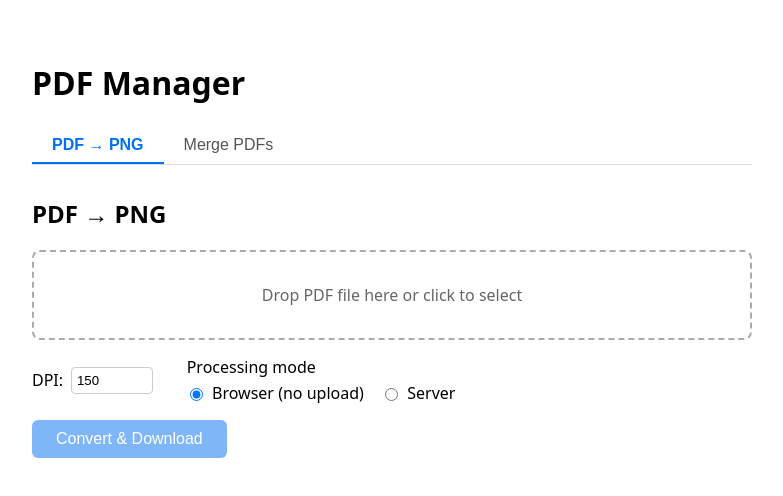
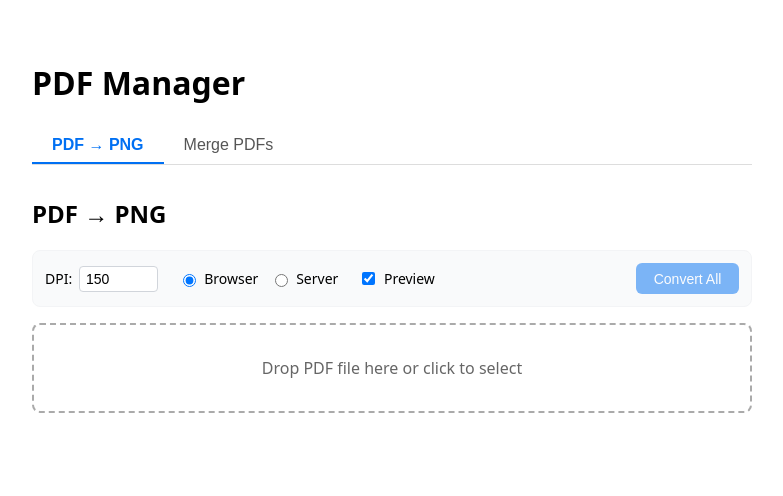
Before and after one commit to dpluscec/pdf2png, a React (Vite) app: page / in a window 1280 px wide. Shown: the top 496 px of the page, without its empty margins (248-1031 px from the left). Built offline with nearby package versions, Linux system fonts and the light colour scheme.

Commit message:
feat: PDF->PNG multi-file card grid with thumbnails and drag-to-reorder

```diff
--- a/src/pages/PdfToPng.tsx
+++ b/src/pages/PdfToPng.tsx
@@ -1,16 +1,28 @@
-import { useState } from 'react';
+import { useState, useCallback } from 'react';
 import * as pdfjsLib from 'pdfjs-dist';
 import JSZip from 'jszip';
+import {
+  DndContext,
+  closestCenter,
+  KeyboardSensor,
+  PointerSensor,
+  useSensor,
+  useSensors,
+  DragEndEvent,
+} from '@dnd-kit/core';
+import {
+  arrayMove,
+  SortableContext,
+  sortableKeyboardCoordinates,
+  rectSortingStrategy,
+} from '@dnd-kit/sortable';
 import FileDropZone from '../components/FileDropZone';
+import PdfFileCard from '../components/PdfFileCard';
 
-// Point pdfjs at the bundled worker — Vite resolves the URL at build time
 pdfjsLib.GlobalWorkerOptions.workerSrc = new URL(
   'pdfjs-dist/build/pdf.worker.mjs',
   import.meta.url
 ).toString();
-
-type Mode = 'browser' | 'server';
-type Status = 'idle' | 'processing' | 'done' | 'error';
 
 export interface PdfEntry {
   id: string;
@@ -21,39 +33,11 @@ export interface PdfEntry {
   error: string;
 }
 
-async function convertBrowser(file: File, dpi: number): Promise<void> {
-  const arrayBuffer = await file.arrayBuffer();
-  const pdf = await pdfjsLib.getDocument({ data: arrayBuffer }).promise;
-  const zip = new JSZip();
-  const scale = dpi / 72;
+type Mode = 'browser' | 'server';
+type GroupStatus = 'idle' | 'processing' | 'done' | 'error';
 
-  for (let i = 1; i <= pdf.numPages; i++) {
-    const page = await pdf.getPage(i);
-    const viewport = page.getViewport({ scale });
-    const canvas = document.createElement('canvas');
-    canvas.width = Math.round(viewport.width);
-    canvas.height = Math.round(viewport.height);
-    const ctx = canvas.getContext('2d')!;
-    await page.render({ canvasContext: ctx, viewport }).promise;
-    const blob = await new Promise<Blob>((resolve) => canvas.toBlob((b) => resolve(b!), 'image/png'));
-    zip.file(`page-${String(i).padStart(3, '0')}.png`, blob);
-    page.cleanup();
-  }
-
-  const content = await zip.generateAsync({ type: 'blob' });
-  triggerDownload(content, `${file.name.replace(/\.pdf$/i, '')}-pages.zip`);
-}
-
-async function convertServer(file: File, dpi: number): Promise<void> {
-  const formData = new FormData();
-  formData.append('file', file);
-  const response = await fetch(`/api/convert?dpi=${dpi}`, { method: 'POST', body: formData });
-  if (!response.ok) {
-    const body = await response.json().catch(() => ({}));
-    throw new Error((body as { error?: string }).error ?? 'Server conversion failed');
-  }
-  const blob = await response.blob();
-  triggerDownload(blob, `${file.name.replace(/\.pdf$/i, '')}-pages.zip`);
+function stemName(file: File): string {
+  return file.name.replace(/\.pdf$/i, '');
 }
 
 function triggerDownload(blob: Blob, filename: string): void {
@@ -65,44 +49,186 @@ function triggerDownload(blob: Blob, filename: string): void {
   setTimeout(() => URL.revokeObjectURL(url), 100);
 }
 
+async function convertBrowser(file: File, dpi: number, folderName: string): Promise<Blob> {
+  const data = new Uint8Array(await file.arrayBuffer());
+  const pdf = await pdfjsLib.getDocument({ data }).promise;
+  const zip = new JSZip();
+  const scale = dpi / 72;
+
+  for (let i = 1; i <= pdf.numPages; i++) {
+    const page = await pdf.getPage(i);
+    const viewport = page.getViewport({ scale });
+    const canvas = document.createElement('canvas');
+    canvas.width = Math.round(viewport.width);
+    canvas.height = Math.round(viewport.height);
+    await page.render({ canvasContext: canvas.getContext('2d') as CanvasRenderingContext2D, viewport }).promise;
+    const blob = await new Promise<Blob>((res) => canvas.toBlob((b) => res(b!), 'image/png'));
+    zip.file(`${folderName}/page-${String(i).padStart(3, '0')}.png`, blob);
+    page.cleanup();
+  }
+
+  return zip.generateAsync({ type: 'blob' });
+}
+
+async function convertServer(file: File, dpi: number, folderName: string): Promise<Blob> {
+  const formData = new FormData();
+  formData.append('file', file);
+  const response = await fetch(`/api/convert?dpi=${dpi}`, { method: 'POST', body: formData });
+  if (!response.ok) {
+    const body = await response.json().catch(() => ({}));
+    throw new Error((body as { error?: string }).error ?? 'Server conversion failed');
+  }
+
+  // Server returns flat zip (page-001.png, ...); repack into subfolder client-side
+  const serverZip = await JSZip.loadAsync(await response.blob());
+  const outZip = new JSZip();
+  await Promise.all(
+    Object.entries(serverZip.files)
+      .filter(([, f]) => !f.dir)
+      .map(async ([name, f]) => {
+        outZip.file(`${folderName}/${name}`, await f.async('blob'));
+      })
+  );
+  return outZip.generateAsync({ type: 'blob' });
+}
+
 export default function PdfToPng() {
-  const [file, setFile] = useState<File | null>(null);
+  const [entries, setEntries] = useState<PdfEntry[]>([]);
   const [dpi, setDpi] = useState(150);
   const [mode, setMode] = useState<Mode>('browser');
-  const [status, setStatus] = useState<Status>('idle');
-  const [error, setError] = useState('');
+  const [showPreview, setShowPreview] = useState(true);
+  const [groupStatus, setGroupStatus] = useState<GroupStatus>('idle');
 
-  const handleFile = (files: File[]) => {
-    setFile(files[0]);
-    setStatus('idle');
-    setError('');
+  const sensors = useSensors(
+    useSensor(PointerSensor),
+    useSensor(KeyboardSensor, { coordinateGetter: sortableKeyboardCoordinates })
+  );
+
+  const handleFiles = (files: File[]) => {
+    const newEntries: PdfEntry[] = files.map((file) => ({
+      id: `${file.name}-${Date.now()}-${Math.random()}`,
+      file,
+      pageCount: null,
+      thumbnail: null,
+      status: 'idle',
+      error: '',
+    }));
+    setEntries((prev) => [...prev, ...newEntries]);
   };
 
-  const handleConvert = async () => {
-    if (!file) return;
-    setStatus('processing');
-    setError('');
+  const handleMetadata = useCallback((id: string, pageCount: number, thumbnail: string | null) => {
+    setEntries((prev) =>
+      prev.map((e) => (e.id === id ? { ...e, pageCount, thumbnail } : e))
+    );
+  }, []);
+
+  const handleDragEnd = (event: DragEndEvent) => {
+    const { active, over } = event;
+    if (over && active.id !== over.id) {
+      setEntries((prev) => {
+        const oldIndex = prev.findIndex((e) => e.id === active.id);
+        const newIndex = prev.findIndex((e) => e.id === over.id);
+        return arrayMove(prev, oldIndex, newIndex);
+      });
+    }
+  };
+
+  const handleTogglePreview = () => {
+    const next = !showPreview;
+    setShowPreview(next);
+    if (!next) {
+      setEntries((prev) => prev.map((e) => ({ ...e, thumbnail: null })));
+    }
+  };
+
+  // Converts a single entry and returns its zip blob (or null on error).
+  // Updates entry status in state.
+  const convertEntry = async (entry: PdfEntry): Promise<Blob | null> => {
+    setEntries((prev) =>
+      prev.map((e) => (e.id === entry.id ? { ...e, status: 'processing', error: '' } : e))
+    );
     try {
-      if (mode === 'browser') {
-        await convertBrowser(file, dpi);
-      } else {
-        await convertServer(file, dpi);
+      const folder = stemName(entry.file);
+      const blob =
+        mode === 'browser'
+          ? await convertBrowser(entry.file, dpi, folder)
+          : await convertServer(entry.file, dpi, folder);
+      setEntries((prev) =>
+        prev.map((e) => (e.id === entry.id ? { ...e, status: 'done' } : e))
+      );
+      return blob;
+    } catch (err) {
+      setEntries((prev) =>
+        prev.map((e) =>
+          e.id === entry.id
+            ? { ...e, status: 'error', error: err instanceof Error ? err.message : 'Unknown error' }
+            : e
+        )
+      );
+      return null;
     }
-      setStatus('done');
-    } catch (err) {
-      setError(err instanceof Error ? err.message : 'Unknown error');
-      setStatus('error');
+  };
+
+  const handleConvertOne = async (id: string) => {
+    const entry = entries.find((e) => e.id === id);
+    if (!entry) return;
+    const blob = await convertEntry(entry);
+    if (blob) triggerDownload(blob, `${stemName(entry.file)}-pages.zip`);
+  };
+
+  const handleConvertAll = async () => {
+    const idleEntries = entries.filter((e) => e.status === 'idle');
+    if (idleEntries.length === 0) return;
+
+    setGroupStatus('processing');
+    const blobs: Blob[] = [];
+
+    for (const entry of idleEntries) {
+      const blob = await convertEntry(entry);
+      if (blob) blobs.push(blob);
     }
+
+    if (blobs.length === 0) {
+      setGroupStatus('error');
+      return;
+    }
+
+    // Merge all per-file zips into one combined zip
+    const combined = new JSZip();
+    for (const blob of blobs) {
+      const z = await JSZip.loadAsync(blob);
+      await Promise.all(
+        Object.entries(z.files)
+          .filter(([, f]) => !f.dir)
+          .map(async ([name, f]) => {
+            combined.file(name, await f.async('blob'));
+          })
+      );
+    }
+
+    triggerDownload(await combined.generateAsync({ type: 'blob' }), 'converted.zip');
+    setGroupStatus('done');
   };
 
   return (
     <div>
       <h2 style={{ marginTop: 0 }}>PDF → PNG</h2>
-      <FileDropZone onFiles={handleFile} />
-      {file && <p style={{ margin: '0 0 1rem', color: '#555' }}>Selected: {file.name}</p>}
 
-      <div style={{ display: 'flex', alignItems: 'center', gap: '2rem', marginBottom: '1rem', flexWrap: 'wrap' }}>
-        <label style={{ display: 'flex', alignItems: 'center', gap: '0.5rem' }}>
+      {/* Toolbar */}
+      <div
+        style={{
+          display: 'flex',
+          alignItems: 'center',
+          gap: '1.25rem',
+          marginBottom: '1rem',
+          flexWrap: 'wrap',
+          padding: '0.75rem',
+          background: '#f9fafb',
+          borderRadius: 8,
+          border: '1px solid #f3f4f6',
+        }}
+      >
+        <label style={{ display: 'flex', alignItems: 'center', gap: '0.4rem', fontSize: '0.875rem' }}>
           DPI:
           <input
             type="number"
@@ -110,48 +236,84 @@ export default function PdfToPng() {
             min={72}
             max={600}
             onChange={(e) => setDpi(Math.min(600, Math.max(72, Number(e.target.value))))}
-            style={{ width: 70, padding: '0.3rem', border: '1px solid #ccc', borderRadius: 4 }}
+            style={{ width: 65, padding: '0.25rem 0.4rem', border: '1px solid #d1d5db', borderRadius: 4, fontSize: '0.875rem' }}
           />
         </label>
 
-        <fieldset style={{ border: 'none', padding: 0, margin: 0 }}>
-          <legend style={{ fontWeight: 500, marginBottom: '0.25rem' }}>Processing mode</legend>
-          <div style={{ display: 'flex', gap: '1rem' }}>
+        <div style={{ display: 'flex', gap: '0.75rem' }}>
           {(['browser', 'server'] as Mode[]).map((m) => (
-              <label key={m} style={{ display: 'flex', alignItems: 'center', gap: '0.4rem', cursor: 'pointer' }}>
-                <input
-                  type="radio"
-                  name="mode"
-                  value={m}
-                  checked={mode === m}
-                  onChange={() => setMode(m)}
-                />
-                {m === 'browser' ? 'Browser (no upload)' : 'Server'}
+            <label key={m} style={{ display: 'flex', alignItems: 'center', gap: '0.3rem', cursor: 'pointer', fontSize: '0.875rem' }}>
+              <input type="radio" name="pdf-mode" value={m} checked={mode === m} onChange={() => setMode(m)} />
+              {m === 'browser' ? 'Browser' : 'Server'}
             </label>
           ))}
         </div>
-        </fieldset>
-      </div>
+
+        <label style={{ display: 'flex', alignItems: 'center', gap: '0.35rem', cursor: 'pointer', fontSize: '0.875rem' }}>
+          <input type="checkbox" checked={showPreview} onChange={handleTogglePreview} />
+          Preview
+        </label>
 
         <button
-        onClick={handleConvert}
-        disabled={!file || status === 'processing'}
+          onClick={handleConvertAll}
+          disabled={entries.length === 0 || groupStatus === 'processing'}
           style={{
-          padding: '0.6rem 1.5rem',
+            marginLeft: 'auto',
+            padding: '0.45rem 1.1rem',
             background: '#0070f3',
             color: '#fff',
             border: 'none',
             borderRadius: 6,
-          cursor: !file || status === 'processing' ? 'not-allowed' : 'pointer',
-          opacity: !file || status === 'processing' ? 0.5 : 1,
-          fontSize: '1rem',
+            cursor: entries.length === 0 || groupStatus === 'processing' ? 'not-allowed' : 'pointer',
+            opacity: entries.length === 0 || groupStatus === 'processing' ? 0.5 : 1,
+            fontSize: '0.875rem',
+            fontWeight: 500,
           }}
         >
-        {status === 'processing' ? 'Converting…' : 'Convert & Download'}
+          {groupStatus === 'processing' ? 'Converting…' : 'Convert All'}
         </button>
+      </div>
 
-      {status === 'done' && <p style={{ color: 'green', marginTop: '1rem' }}>Done! Check your downloads.</p>}
-      {status === 'error' && <p style={{ color: 'red', marginTop: '1rem' }}>Error: {error}</p>}
+      {/* Drop zone — compact when files are loaded */}
+      <FileDropZone
+        multiple
+        compact={entries.length > 0}
+        onFiles={handleFiles}
+      />
+
+      {/* Card grid */}
+      {entries.length > 0 && (
+        <DndContext sensors={sensors} collisionDetection={closestCenter} onDragEnd={handleDragEnd}>
+          <SortableContext items={entries.map((e) => e.id)} strategy={rectSortingStrategy}>
+            <div
+              style={{
+                display: 'grid',
+                gridTemplateColumns: 'repeat(auto-fill, minmax(175px, 1fr))',
+                gap: '0.75rem',
+                marginTop: '0.5rem',
+              }}
+            >
+              {entries.map((entry) => (
+                <PdfFileCard
+                  key={entry.id}
+                  entry={entry}
+                  showPreview={showPreview}
+                  onConvert={() => handleConvertOne(entry.id)}
+                  onRemove={() => setEntries((prev) => prev.filter((e) => e.id !== entry.id))}
+                  onMetadata={handleMetadata}
+                />
+              ))}
+            </div>
+          </SortableContext>
+        </DndContext>
+      )}
+
+      {groupStatus === 'done' && (
+        <p style={{ color: '#16a34a', marginTop: '1rem' }}>All done! Check your downloads.</p>
+      )}
+      {groupStatus === 'error' && (
+        <p style={{ color: '#dc2626', marginTop: '1rem' }}>All conversions failed. Check individual file errors above.</p>
+      )}
     </div>
   );
 }
```
Lines whose indentation alone changed are shown as unchanged.
